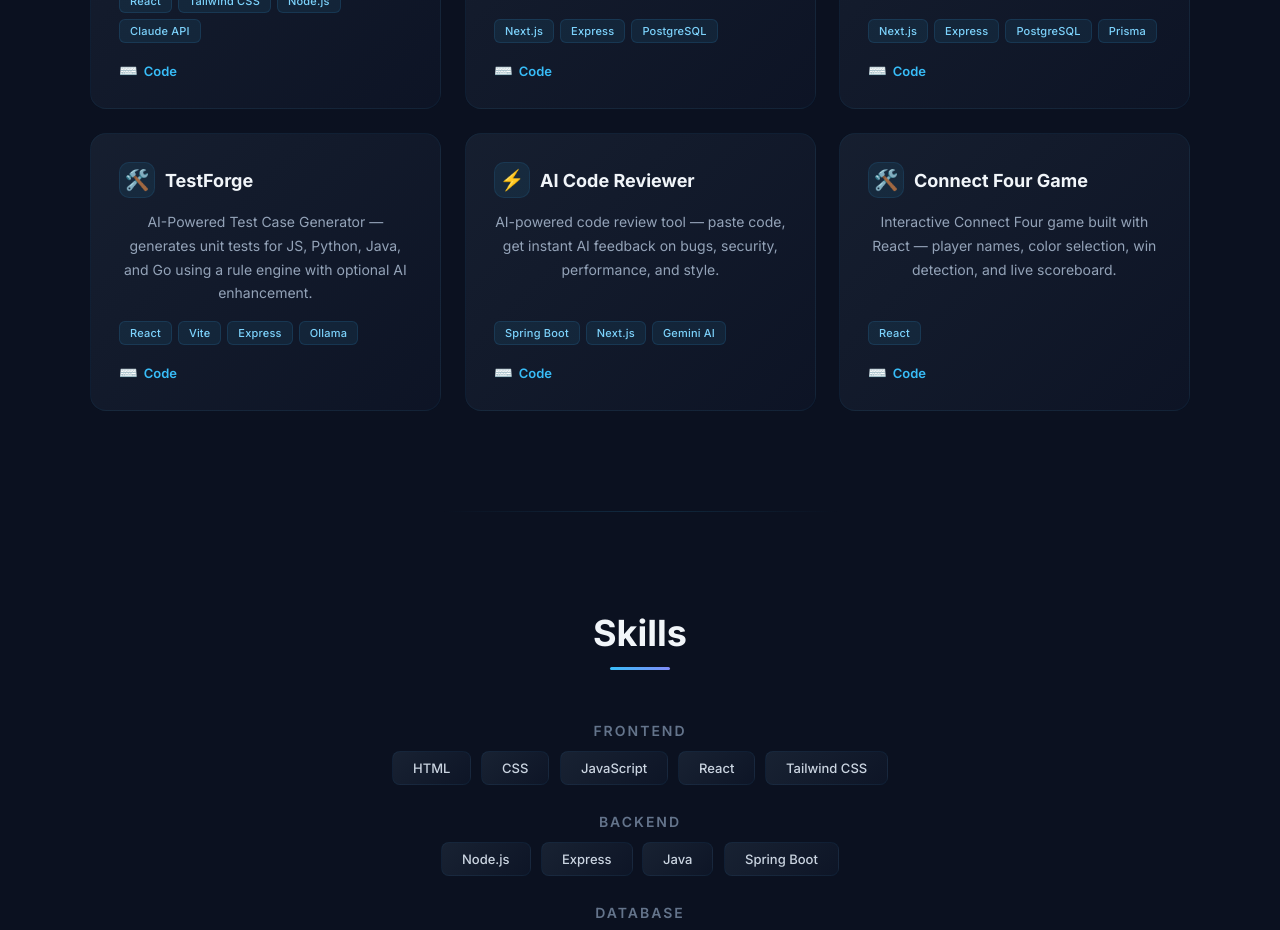
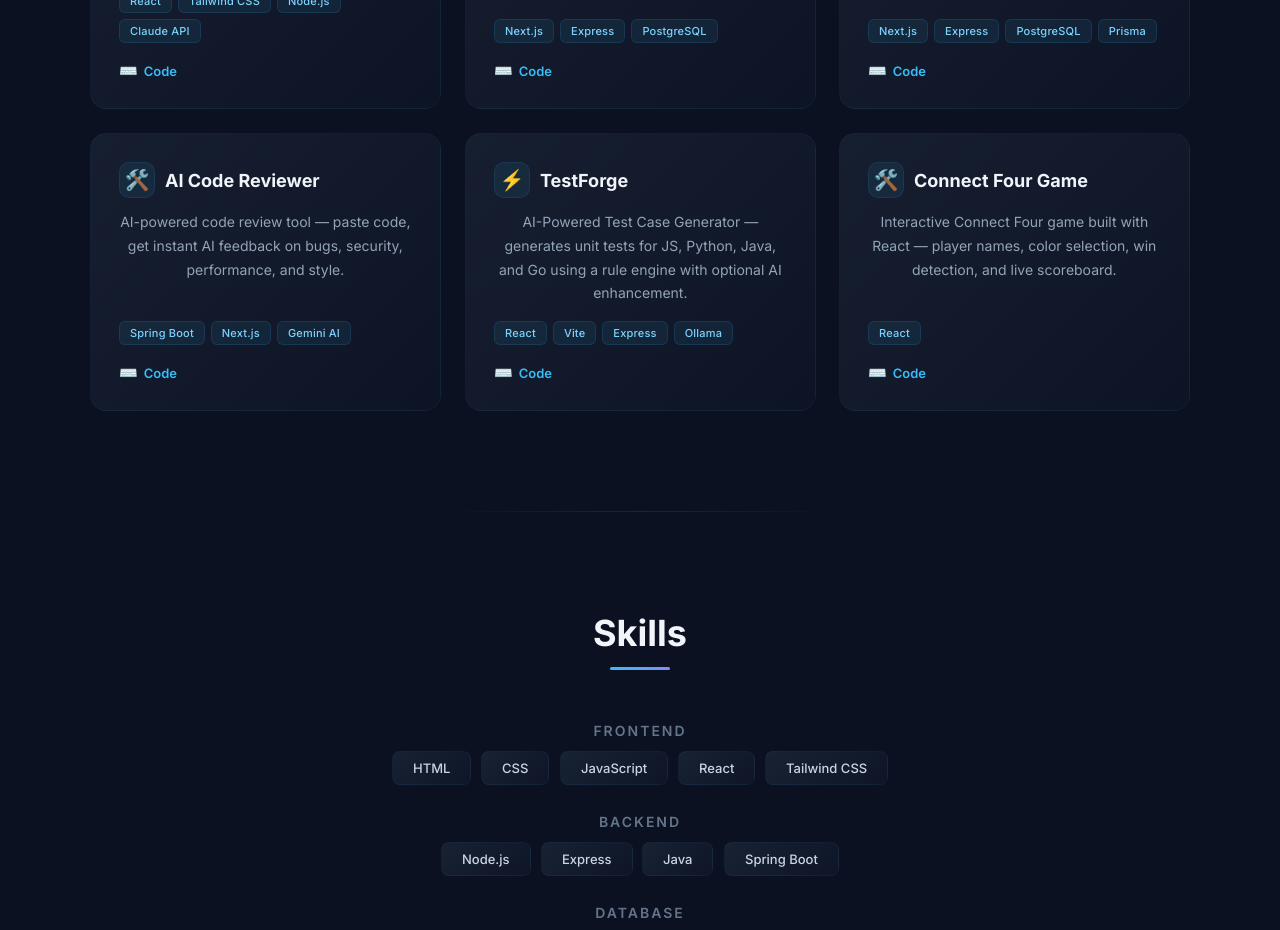
Before and after one commit to thanuj0902/portfolio, a React (Create React App) app: page / in a window 1280 px wide. Shown: the part 2220-3150 px from the top of the page. Built offline with nearby package versions, Linux system fonts and the light colour scheme.

Commit message:
Reorder projects by priority: AI apps and full-stack first

```diff
--- a/src/App.js
+++ b/src/App.js
@@ -45,16 +45,16 @@ const projects = [
     github: "https://github.com/thanuj0902/PayGrade",
   },
   {
+    title: "AI Code Reviewer",
+    desc: "AI-powered code review tool — paste code, get instant AI feedback on bugs, security, performance, and style.",
+    tags: ["Spring Boot", "Next.js", "Gemini AI"],
+    github: "https://github.com/thanuj0902/AI-code-reviewer",
+  },
+  {
     title: "TestForge",
     desc: "AI-Powered Test Case Generator — generates unit tests for JS, Python, Java, and Go using a rule engine with optional AI enhancement.",
     tags: ["React", "Vite", "Express", "Ollama"],
     github: "https://github.com/thanuj0902/TestForge",
-  },
-  {
-    title: "AI Code Reviewer",
-    desc: "AI-powered code review tool — paste code, get instant AI feedback on bugs, security, performance, and style.",
-    tags: ["Spring Boot", "Next.js", "Gemini AI"],
-    github: "https://github.com/thanuj0902/AI-code-reviewer",
   },
   {
     title: "Connect Four Game",
```
